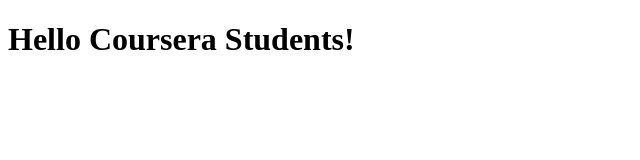
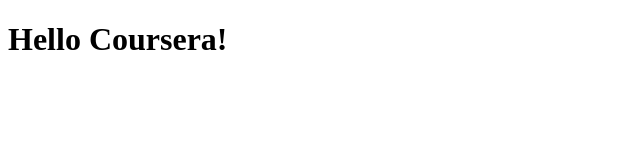
Before and after one commit to Prashant-Patel/coursera-angularjs, a plain HTML site: page index.html in a window 1280 px wide. Shown: the whole page, without its empty margins (0-640 px from the left). Drawn offline with Linux system fonts and the light colour scheme.

Commit message:
new version of file

```diff
--- a/index.html
+++ b/index.html
@@ -5,6 +5,6 @@
     <title>Hello Coursera</title>
   </head>
   <body>
-    <h1>Hello Coursera Students!</h1>
+    <h1>Hello Coursera!</h1>
   </body>
 </html>
```
